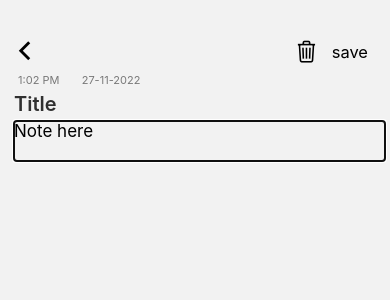
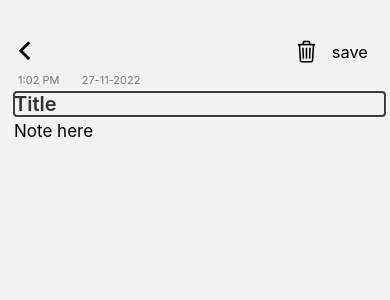
Before and after one commit to just-manoj/notes, a React Native app: screen /noteDetails in a window 390 px wide. Shown: the top 300 px of the page. Built offline with nearby package versions, Linux system fonts and the light colour scheme.

Commit message:
add small changes

```diff
--- a/src/components/InputText.js
+++ b/src/components/InputText.js
@@ -1,11 +1,9 @@
 import { View, TextInput } from "react-native";
 
 const InputText = (props) => {
-  // const { options } = props;
-
   return (
-    <View style={{ flex: 1 }}>
-      <TextInput {...props} autoFocus={true} />
+    <View>
+      <TextInput {...props} />
     </View>
   );
 };
--- a/src/screens/List.js
+++ b/src/screens/List.js
@@ -5,10 +5,10 @@ import { useDispatch, useSelector } from "react-redux";
 import NoteContent from "../UI/NoteContent";
 import SearchBar from "../UI/SearchBar";
 import { notes } from "../utils/constNotes";
-import FlatButton from "../UI/Flatbutton";
+import FlatButton from "../UI/button/FlatButton";
 import { storeNotes } from "../redux/NoteData";
 
-const List = () => {
+const List = ({ navigation }) => {
   const [searchText, setSearchText] = useState("");
   const dispatch = useDispatch();
   const noteDetails = useSelector((state) => state.noteData.notes);
@@ -24,7 +24,10 @@ const List = () => {
     storeNotesDetails();
   }, []);
 
-  console.log(noteDetails);
+  const naviationHandler = () => {
+    navigation.navigate("noteDetails");
+  };
+
   return (
     <View style={styles.container}>
       <SearchBar
@@ -33,7 +36,7 @@ const List = () => {
         clearSearchText={clearSearchText}
       />
       <NoteContent notes={noteDetails} />
-      <FlatButton />
+      <FlatButton onPress={naviationHandler} />
     </View>
   );
 };
```
